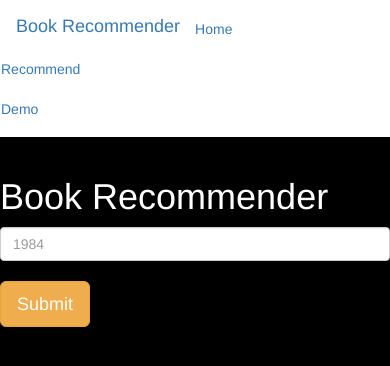
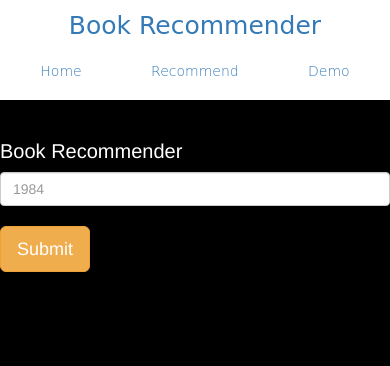
Before and after one commit to ParasJain2691/BooksToLive, a Flask app: page /recommend in a window 390 px wide. Shown: the top 366 px of the page. Run offline with Flask 2, Linux system fonts and the light colour scheme; parts of the project's set-up code (start-up, migrations or seed data) failed here and were passed over.

Commit message:
updated frontend

```diff
--- a/templates/recommend.html
+++ b/templates/recommend.html
@@ -12,7 +12,27 @@
 <style>
     .text-white{
         color: white;
+        font-size: 20px;
     }
+    @media(max-width:600px){
+    .navbar-nav{
+        font-weight: 300;
+        justify-content: space-between;
+        display: flex;
+        font-family: 'Cedarville Cursive', cursive;
+    }
+
+
+    .navbar-brand{
+        font-size: 25px;
+        width: 100%;
+        display: flex;
+        justify-content: center;
+        font-family: 'Cedarville Cursive', cursive;
+    }
+    }
+    @import url('https://fonts.googleapis.com/css2?family=Cedarville+Cursive&display=swap');
+
 </style>
 
 <body style="background-color: black;">
```
Also changed, not shown: templates/demo.html (+35 -1 lines), templates/index.html (+21 -2 lines).
